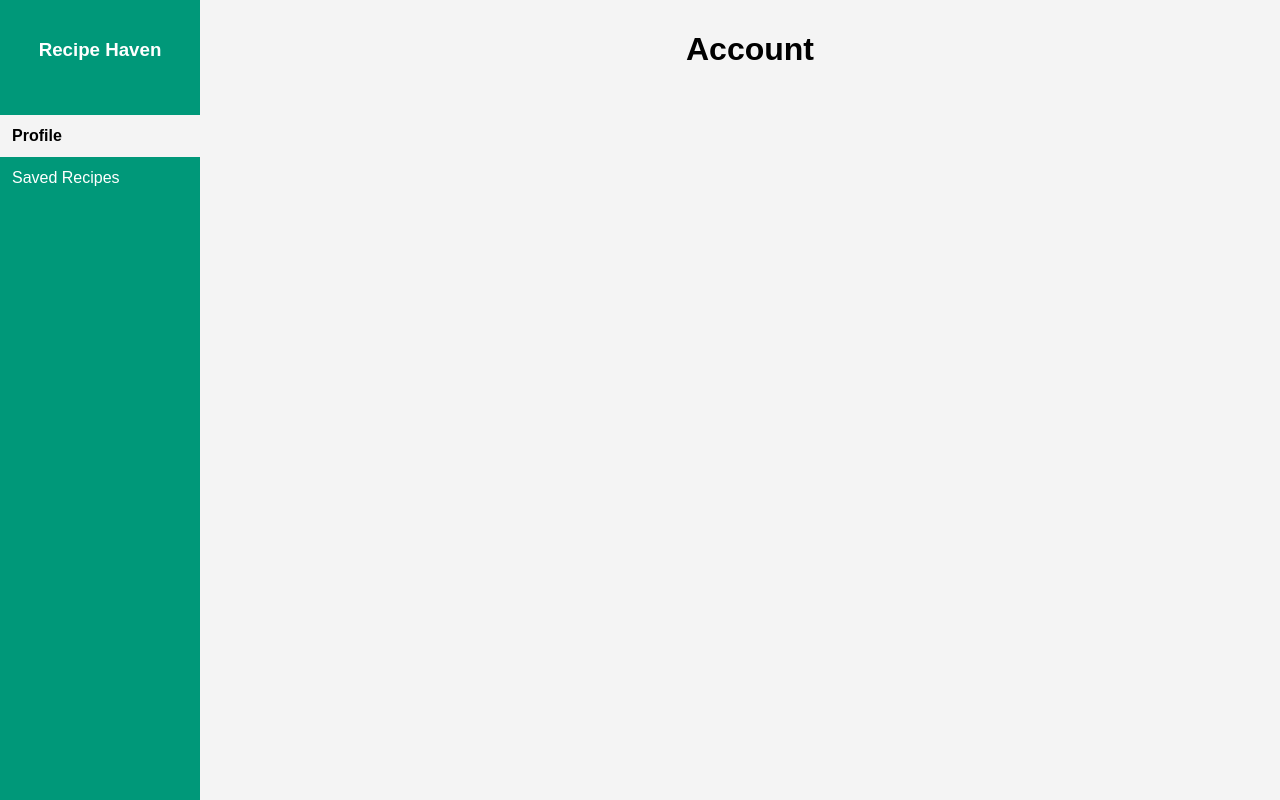
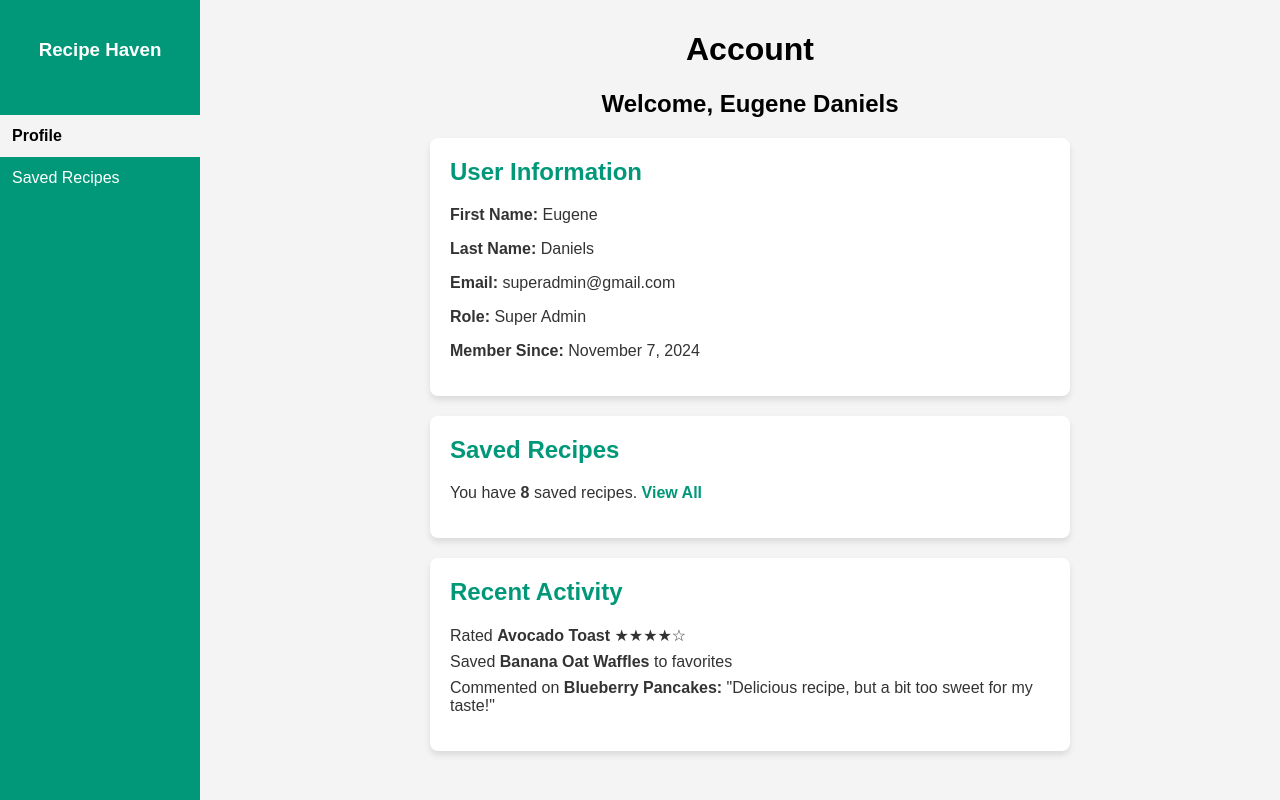
Before and after one commit to C-Ronny/Recipe-Haven, a PHP site: page /view/user_dashboard.php in a window 1280 px wide. Run offline with PHP 8.4, Linux system fonts and the light colour scheme; data comes from the database, SQL or seed files in the repository; data that the repository does not hold is empty.

Commit message:
God thank you

```diff
--- a/assets/user_dashboard.css
+++ b/assets/user_dashboard.css
@@ -59,6 +59,50 @@ body {
 }
 
 
+/* Card Styles */
+.card {
+  background-color: white;
+  border-radius: 8px;
+  box-shadow: 0 4px 6px rgba(0, 0, 0, 0.1);
+  padding: 20px;
+  margin: 20px auto;
+  width: 80%;
+  max-width: 600px;
+  text-align: left;
+}
+
+.card h2 {
+  margin-top: 0;
+  color: #009879;
+}
+
+.card p, .card ul {
+  font-size: 16px;
+  color: #333;
+}
+
+.card ul {
+  list-style-type: none;
+  padding-left: 0;
+}
+
+.card ul li {
+  margin: 8px 0;
+}
+
+.card a {
+  color: #009879;
+  text-decoration: none;
+  font-weight: bold;
+}
+
+.card a:hover {
+  text-decoration: underline;
+}
+
+
+
+
 
 
 nav {
--- a/view/user_dashboard.php
+++ b/view/user_dashboard.php
@@ -45,6 +45,41 @@
   <div class="content">
     <h1>Account</h1>
 
+    <!------------------------------------------------------------------------------------------------------------------------------------------------>
+    <!------------------------------------------------------------------------------------------------------------------------------------------------>
+    <!------------------------------------------------------------------------------------------------------------------------------------------------>
+
+    <h2>Welcome, Eugene Daniels</h2>
+
+    <!-- User Info Card -->
+    <div class="card">
+      <h2>User Information</h2>
+      <p><strong>First Name:</strong> Eugene</p>
+      <p><strong>Last Name:</strong> Daniels</p>
+      <p><strong>Email:</strong> superadmin@gmail.com</p>
+      <p><strong>Role:</strong> Super Admin</p>
+      <p><strong>Member Since:</strong> November 7, 2024</p>
+    </div>
+
+    <!-- Saved Recipes Card -->
+    <div class="card">
+      <h2>Saved Recipes</h2>
+      <p>You have <strong>8</strong> saved recipes. <a href="saved_recipes.php">View All</a></p>
+    </div>
+
+    <!-- Recent Activity Card -->
+    <div class="card">
+      <h2>Recent Activity</h2>
+      <ul>
+        <li>Rated <strong>Avocado Toast</strong> ★★★★☆</li>
+        <li>Saved <strong>Banana Oat Waffles</strong> to favorites</li>
+        <li>Commented on <strong>Blueberry Pancakes:</strong> "Delicious recipe, but a bit too sweet for my taste!"</li>
+      </ul>
+    </div>
+  </div>
+  <!------------------------------------------------------------------------------------------------------------------------------------------------>
+  <!------------------------------------------------------------------------------------------------------------------------------------------------>
+  <!------------------------------------------------------------------------------------------------------------------------------------------------>
 
 
   </div>
```
Also changed, not shown: view/saved_recipes.php (+0 -36 lines).
